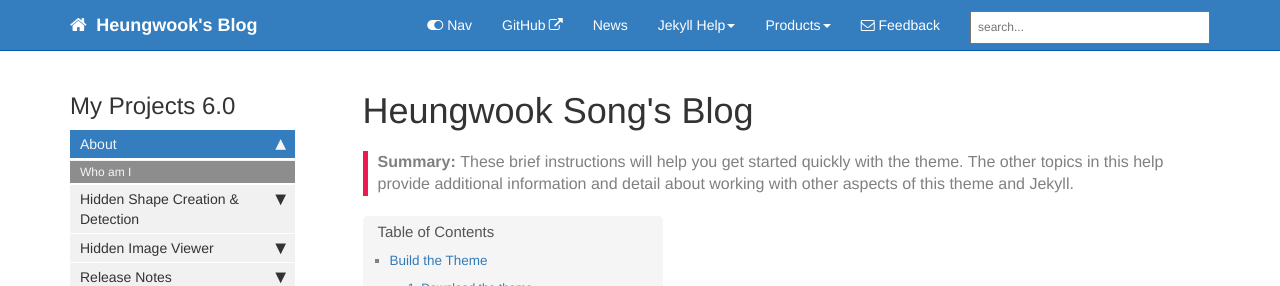
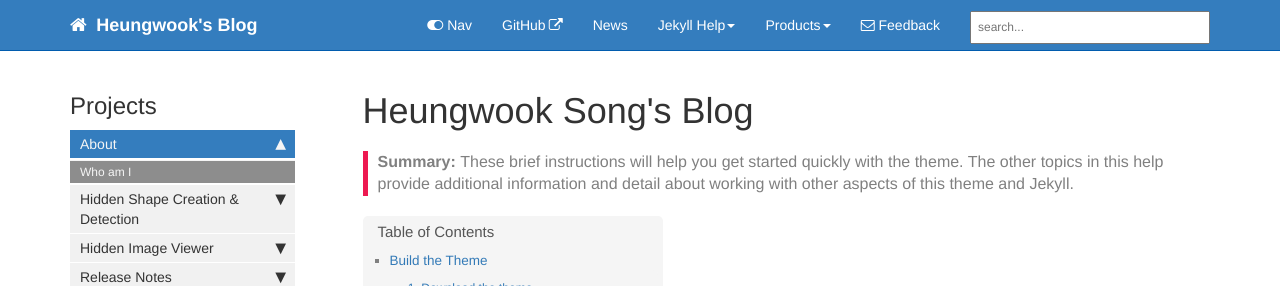
Before and after one commit to heungwook/heungwook.github.io, a Jekyll site: the page built from index.md, in a window 1280 px wide. Shown: the top 286 px of the page. Built offline with Jekyll 4.4.1, drawn with Linux system fonts in a browser that asks for light colours; comment, search, counter and statistics services are not loaded.

Commit message:
20240224 1438

```diff
--- a/_data/sidebars/mydoc_sidebar.yml
+++ b/_data/sidebars/mydoc_sidebar.yml
@@ -2,8 +2,8 @@
 
 entries:
 - title: sidebar
-  product: My Projects
-  version: 6.0
+  product: Projects
+  version:
   folders:
   - title: About
     output: web, pdf
```
